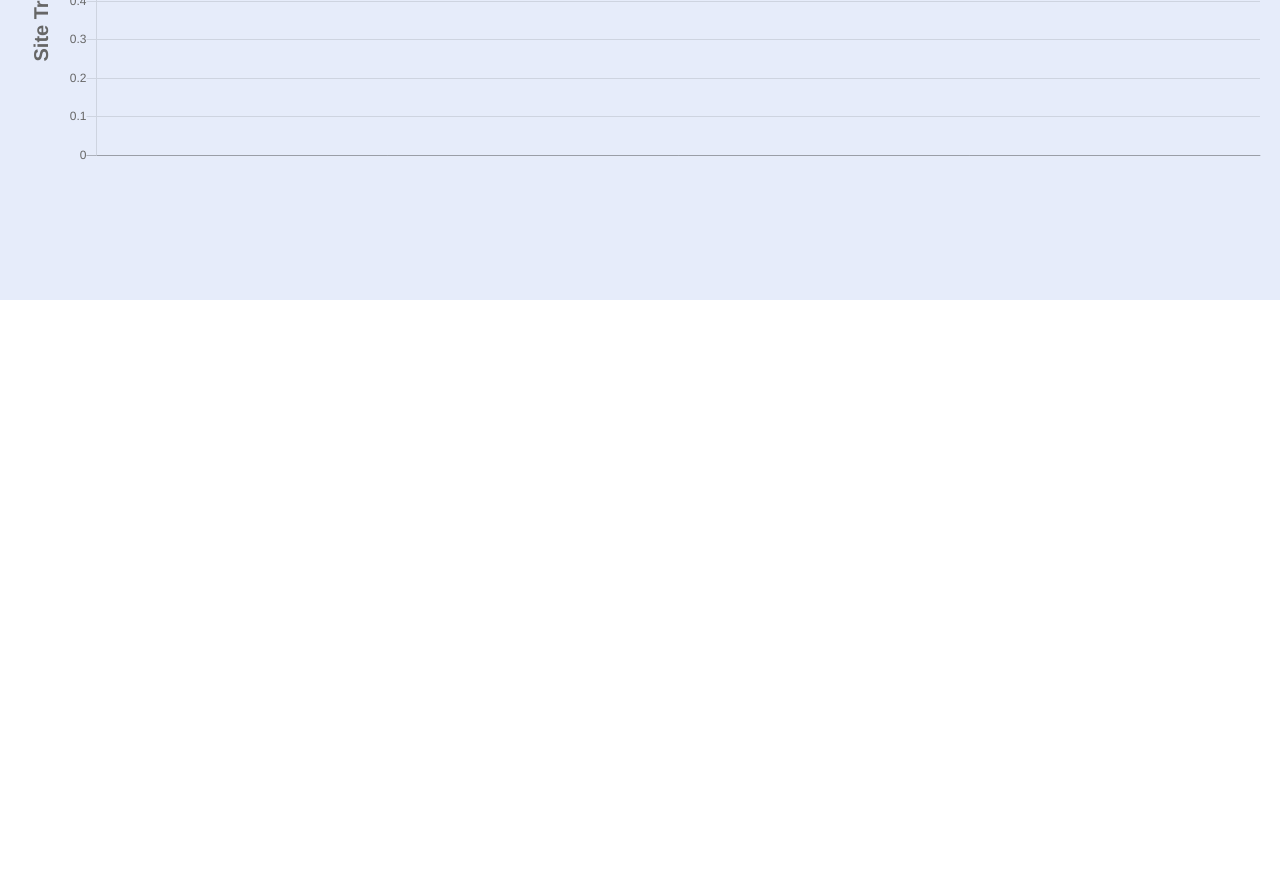
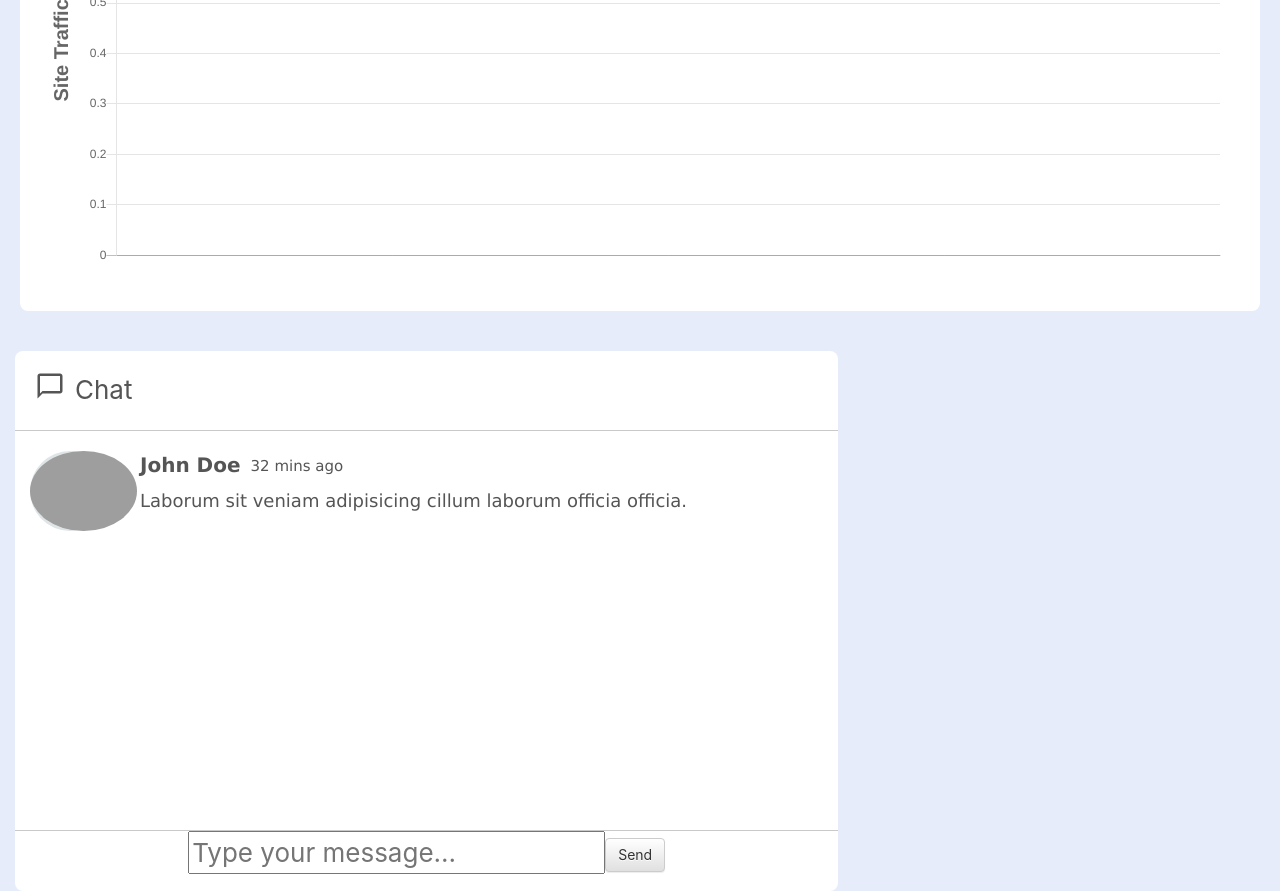
Before and after one commit to GiselaMD/Dashboard_React, a React app: page / in a window 1280 px wide. Shown: the part 500-1391 px from the top of the page. Before the commit the page ends 800 px from the top, so only its background shows below. Built offline with nearby package versions, Linux system fonts and the light colour scheme; no server answers; grey boxes are pictures that could not be loaded.

Commit message:
adding chat

```diff
--- a/src/components/App.css
+++ b/src/components/App.css
@@ -1,12 +1,6 @@
 .App {
   text-align: center;
 }
-
-.App-logo {
-  animation: App-logo-spin infinite 20s linear;
-  height: 40vmin;
-}
-
 .App-header {
   background-color: #e6ecfa;
   min-height: 100vh;
@@ -21,7 +15,6 @@
   margin-left: 30px;
   font-weight: 400;
 }
-
 .App-link {
   color: #61dafb;
 }
--- a/src/components/App.js
+++ b/src/components/App.js
@@ -2,6 +2,7 @@ import React, { Component } from 'react';
 import './App.css';
 import WidgetsBlock from './WidgetsBlock';
 import PageViews from './PageViews';
+import Chat from './Chat'
 
 class App extends Component {
   render() {
@@ -13,6 +14,7 @@ class App extends Component {
           </h1>
           <WidgetsBlock/>
           <PageViews/>
+          <Chat/>
         </header>
       </div>
     );
--- /dev/null
+++ b/src/components/Chat.css
@@ -0,0 +1,28 @@
+.chat_box_title{
+    background-color: white;
+    border-radius: 8px 8px 0 0;
+    padding-top: 20px;
+    height: 80px;
+    border-bottom-style: solid;
+    border-bottom-color: #c9c9c9;
+    border-bottom-width: 1px;
+}
+.chat_icon{
+    font-size: 30px;
+    margin: 0 10px 0 20px;
+    float: left;
+}
+.title{
+    float: left;
+}
+.chat_box_input{
+    background-color: white;
+    border-radius: 0 0 8px 8px;
+    height: 60px;
+}
+.chat_box_input input {
+    font-weight: 400;
+}
+
+/* overflow-y:auto;scroll
+      max-height:90%; */
--- /dev/null
+++ b/src/components/Chat.js
@@ -0,0 +1,48 @@
+import React, { Component } from 'react';
+import './App.css';
+import './Chat.css';
+import { Row, Col, Button} from 'react-bootstrap'
+import { connect } from 'react-redux';
+import { MdChatBubbleOutline } from 'react-icons/md'
+import MessageCard from './MessageCard';
+
+class Chat extends Component {
+    state = {
+
+    }
+
+    componentDidMount(){
+    }
+
+    render(){
+        return(
+            <div>
+                <Row>
+                    <Col md={8}>
+                    <div className="chat_box_title">
+                      <MdChatBubbleOutline className="chat_icon"/>
+                      <p className="title">Chat</p>
+                    </div>
+                    <MessageCard/>
+                    <div className="chat_box_input">
+                        <form>
+                                <input placeholder={'Type your message...'} />
+                                <Button type="submit">Send</Button>
+                        </form>
+                    </div>
+                    </Col>
+                </Row>
+            </div>
+        )
+    }
+}
+
+// const mapStateToProps = ({pageViews}) => ({
+//     pageViews: pageViews
+//   });
+
+//   const mapDispatchToProps = dispatch => ({
+//     getPageViews: () => dispatch(fetchPageViews())
+//   });
+
+export default Chat;
--- /dev/null
+++ b/src/components/MessageCard.css
@@ -0,0 +1,41 @@
+.message_box{
+    background-color: white;
+    padding-top: 20px;
+    height: 80px;
+    border-bottom-style: solid;
+    border-bottom-color: #c9c9c9;
+    border-bottom-width: 1px;
+    overflow: auto;
+    height: 50vh;
+    flex: 1;
+    font-family: 'Lucida Sans', Verdana, sans-serif;
+}
+.img_profile{
+    width: 80px;
+    height: 80px;
+    border-radius: 50%;
+    margin: 0 15px;
+    padding: 0;
+    background-color: #dfe5e7;
+}
+
+.img_profile > img{
+    display: block;
+    position: relative;
+    height: 100%;
+    border-radius: 50%;
+}
+.message_name{
+    float: left;
+    font-size: 20px;
+}
+.message_time{
+    float: right;
+    padding-left: 10px;
+    margin: 5px 0 0 0;
+    font-size: 15px;
+}
+.message_body{
+    float: left;
+    font-size: 18px;
+}
--- /dev/null
+++ b/src/components/MessageCard.js
@@ -0,0 +1,27 @@
+import React from 'react';
+import './App.css';
+import './MessageCard.css'
+import { Row, Col} from 'react-bootstrap'
+
+const MessageCard = (props) => {
+    return(
+        <div className="message_box">
+           <Row>
+               <Col md={2} className="img_profile"> {/*mdPush={10}*/}
+                    <img src="http://dev.4all.com:3050/imgs/profile1.jpg"/>
+               </Col>
+               <Col md={10}>{/*mdPull={1}*/}
+                    <div className="message_name">
+                        <strong>John Doe</strong>
+                        <p className="message_time">32 mins ago</p>
+                    </div> <br/>
+                    <div className="message_body">
+                    Laborum sit veniam adipisicing cillum laborum officia officia.
+                    </div>
+               </Col>
+           </Row>
+        </div>
+    )
+}
+
+export default MessageCard;
--- /dev/null
+++ b/src/components/PageViews.css
@@ -0,0 +1,5 @@
+.lineChart_box{
+    background-color: white;
+    margin: 40px 20px 40px 20px;
+    border-radius: 8px 8px;
+  }
--- a/src/components/PageViews.js
+++ b/src/components/PageViews.js
@@ -1,5 +1,6 @@
 import React, { Component } from 'react';
 import './App.css';
+import './PageViews.css';
 import { connect } from 'react-redux';
 import {Line} from 'react-chartjs-2';
 import { fetchPageViews } from '../actions/pageViewsActions';
@@ -33,8 +34,7 @@ class PageViews extends Component {
         console.log("pageviews: ", this.props.pageViews);
         const {lineChartData} = this.state
         return(
-
-            <div>
+            <div className="lineChart_box">
             {lineChartData ?   <Line
                     data={lineChartData}
                     options={{
@@ -42,9 +42,9 @@ class PageViews extends Component {
                         layout:{
                             padding:{
                                 left: 20,
-                                right: 20,
-                                top: 100,
-                                bottom: 100,
+                                right: 40,
+                                top: 40,
+                                bottom: 40,
                             }
                         },
                         title:{
```
Also changed, not shown: src/components/WidgetsBlock.css (deleted).
